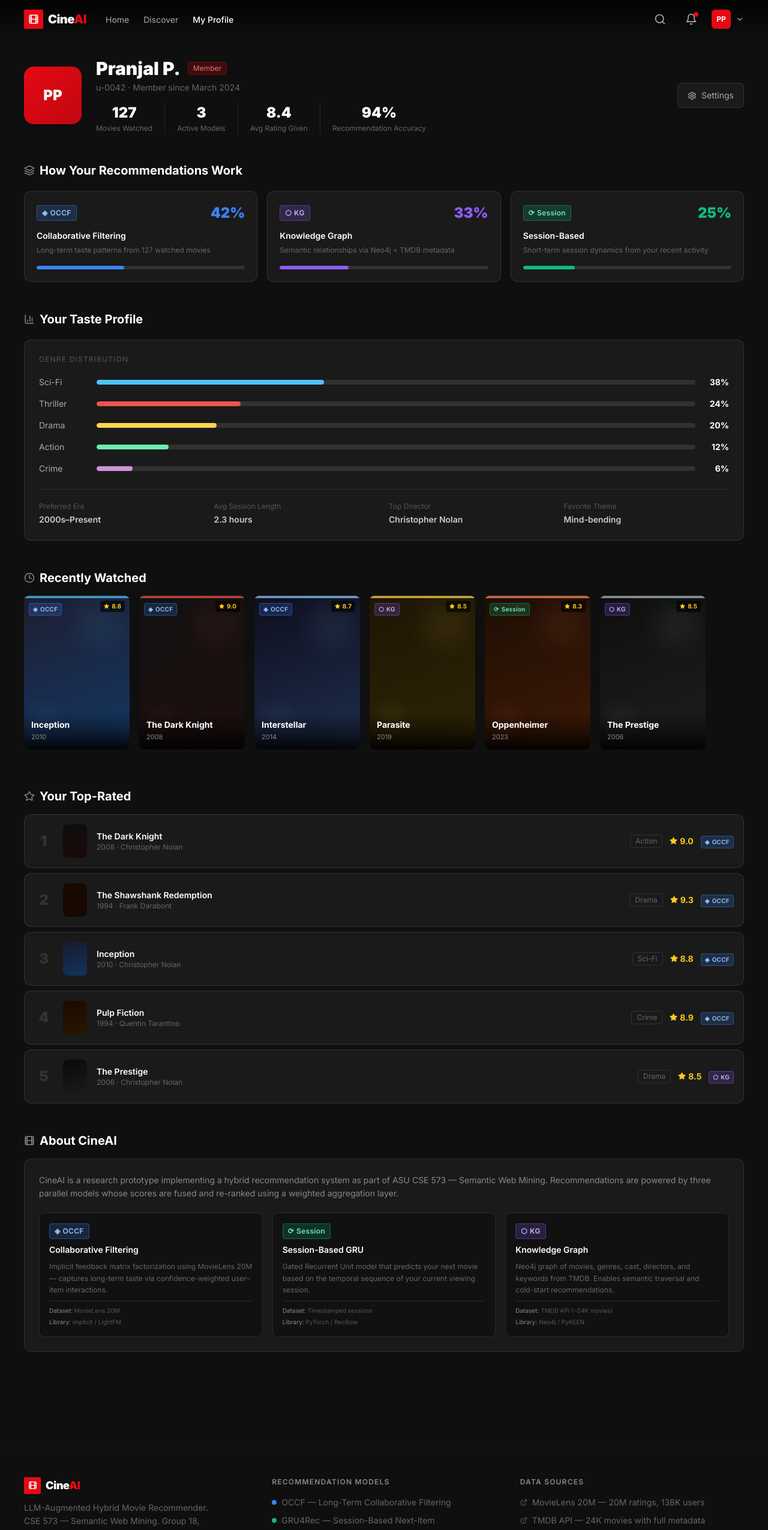
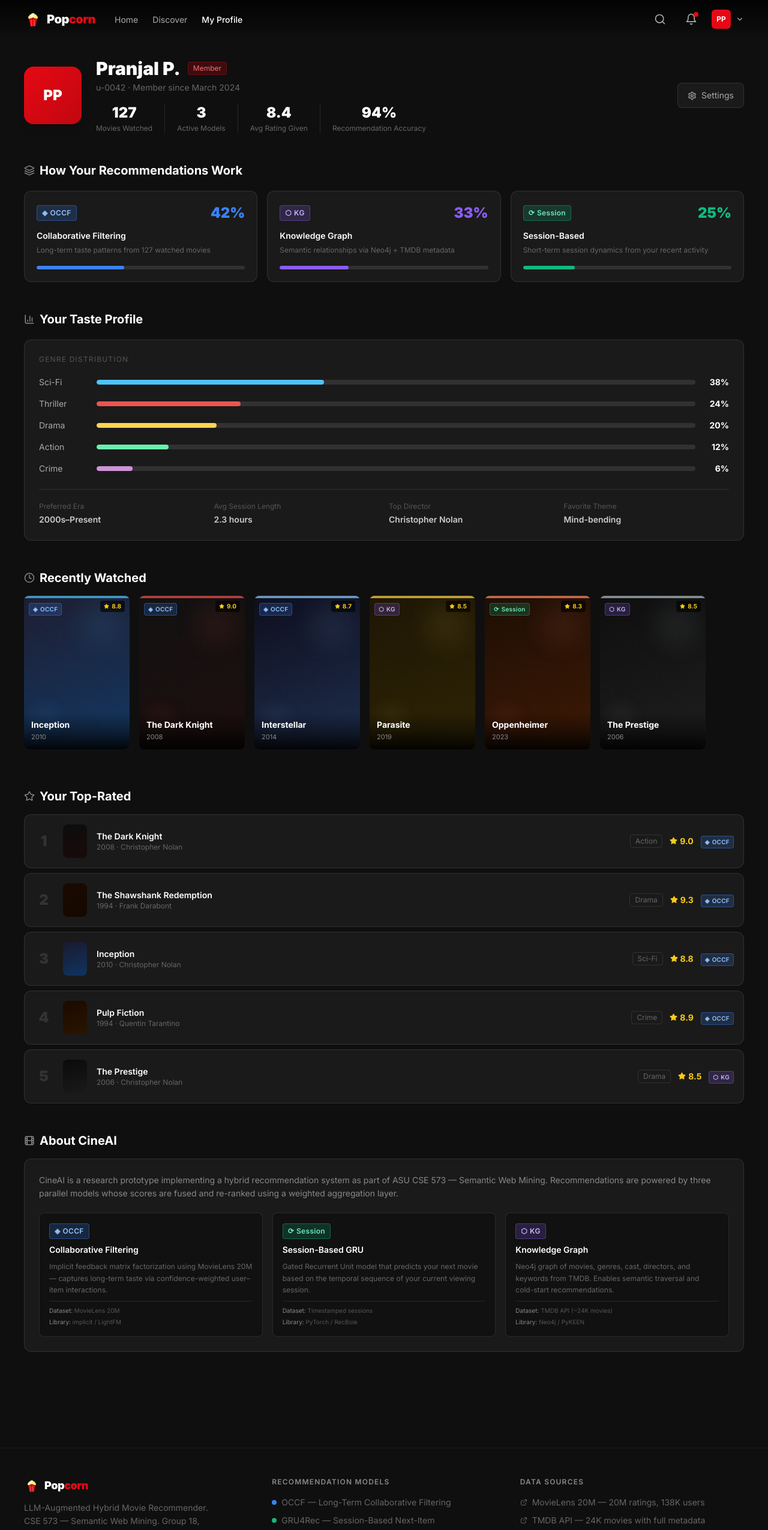
Before and after one commit to pranjalpadakannaya/llm-augmented-hybrid-movie-recommender-SP26-SWM-G18, a React (Vite) app in the folder frontend/: page /profile in a window 1280 px wide. Shown: the top 2550 px of the page at 60% size. Built offline with nearby package versions, Linux system fonts and the light colour scheme.

Commit message:
rebrand from CineAI to Popcorn with SVG logo

```diff
--- a/frontend/src/components/Footer.tsx
+++ b/frontend/src/components/Footer.tsx
@@ -1,4 +1,20 @@
-import { Film, Github, ExternalLink } from 'lucide-react';
+import { Github, ExternalLink } from 'lucide-react';
+
+function PopcornIcon({ size = 24 }: { size?: number }) {
+  return (
+    <svg width={size} height={size} viewBox="0 0 28 28" fill="none">
+      <path d="M8 14L10 25H18L20 14Z" fill="#E50914" />
+      <path d="M10.5 14L11.2 25H12.5L11.8 14Z" fill="rgba(255,255,255,0.28)" />
+      <path d="M14.8 14L15.5 25H16.8L16.1 14Z" fill="rgba(255,255,255,0.28)" />
+      <rect x="7" y="12" width="14" height="2.5" rx="1.25" fill="#bf0010" />
+      <circle cx="11" cy="9.5" r="3" fill="#FFF176" />
+      <circle cx="14" cy="7.8" r="3.2" fill="#FFF9C4" />
+      <circle cx="17" cy="9.5" r="3" fill="#FFF176" />
+      <circle cx="8.5" cy="11.2" r="2" fill="#FFF9C4" />
+      <circle cx="19.5" cy="11.2" r="2" fill="#FFF176" />
+    </svg>
+  );
+}
 
 export default function Footer() {
   return (
@@ -8,11 +24,9 @@
           {/* Brand */}
           <div>
             <div className="flex items-center gap-2 mb-3">
-              <div className="w-7 h-7 bg-[#E50914] rounded-sm flex items-center justify-center">
-                <Film size={15} className="text-white" />
-              </div>
+              <PopcornIcon size={26} />
               <span className="text-lg font-black tracking-tight text-white">
-                Cine<span className="text-[#E50914]">AI</span>
+                Pop<span className="text-[#E50914]">corn</span>
               </span>
             </div>
             <p className="text-sm text-[#666] leading-relaxed max-w-xs">
@@ -69,7 +83,7 @@
 
         <div className="mt-10 pt-6 border-t border-white/5 flex flex-col md:flex-row items-center justify-between gap-4">
           <p className="text-xs text-[#444]">
-            © 2026 CineAI — Built for CSE 573 Semantic Web Mining · Group 18
+            © 2026 Popcorn — Built for CSE 573 Semantic Web Mining · Group 18
           </p>
           <div className="flex items-center gap-1 text-xs text-[#444]">
             <span>Powered by</span>
--- a/frontend/src/components/Navbar.tsx
+++ b/frontend/src/components/Navbar.tsx
@@ -1,8 +1,24 @@
 import { useState } from 'react';
 import { Link, useLocation } from 'react-router-dom';
 import { motion, AnimatePresence } from 'framer-motion';
-import { Search, Bell, ChevronDown, Film, User, Layers, LogOut } from 'lucide-react';
+import { Search, Bell, ChevronDown, User, Layers, LogOut } from 'lucide-react';
 import { useScrolled } from '../hooks/useScrolled';
+
+function PopcornIcon({ size = 28 }: { size?: number }) {
+  return (
+    <svg width={size} height={size} viewBox="0 0 28 28" fill="none">
+      <path d="M8 14L10 25H18L20 14Z" fill="#E50914" />
+      <path d="M10.5 14L11.2 25H12.5L11.8 14Z" fill="rgba(255,255,255,0.28)" />
+      <path d="M14.8 14L15.5 25H16.8L16.1 14Z" fill="rgba(255,255,255,0.28)" />
+      <rect x="7" y="12" width="14" height="2.5" rx="1.25" fill="#bf0010" />
+      <circle cx="11" cy="9.5" r="3" fill="#FFF176" />
+      <circle cx="14" cy="7.8" r="3.2" fill="#FFF9C4" />
+      <circle cx="17" cy="9.5" r="3" fill="#FFF176" />
+      <circle cx="8.5" cy="11.2" r="2" fill="#FFF9C4" />
+      <circle cx="19.5" cy="11.2" r="2" fill="#FFF176" />
+    </svg>
+  );
+}
 
 const NAV_LINKS = [
   { label: 'Home', path: '/' },
@@ -28,11 +44,9 @@
       <div className="max-w-screen-2xl mx-auto px-6 md:px-10 h-16 flex items-center gap-8">
         {/* Logo */}
         <Link to="/" className="flex items-center gap-2 shrink-0">
-          <div className="w-8 h-8 bg-[#E50914] rounded-sm flex items-center justify-center">
-            <Film size={18} className="text-white" />
-          </div>
+          <PopcornIcon size={30} />
           <span className="text-xl font-black tracking-tight text-white">
-            Cine<span className="text-[#E50914]">AI</span>
+            Pop<span className="text-[#E50914]">corn</span>
           </span>
         </Link>
 
```
